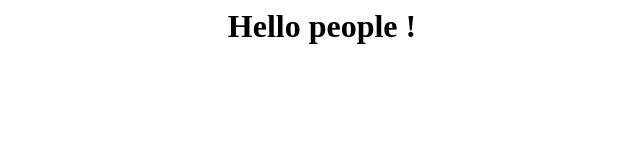
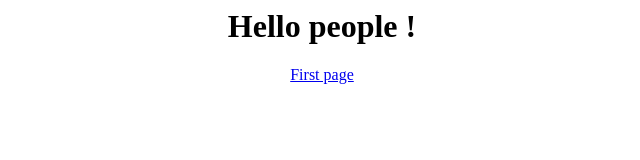
Before and after one commit to Lukas2010/CodeAbbey, a plain HTML site: page index.html in a window 1280 px wide. Shown: the full height of the page, 318-958 px from the left. Drawn offline with Linux system fonts and the light colour scheme.

Commit message:
Update index.html

```diff
--- a/index.html
+++ b/index.html
@@ -1,3 +1,5 @@
 <center>
   <h1> Hello people ! </h1>
+  <p><a href="./first.html">First page </a></p>
+
 </center>
```
